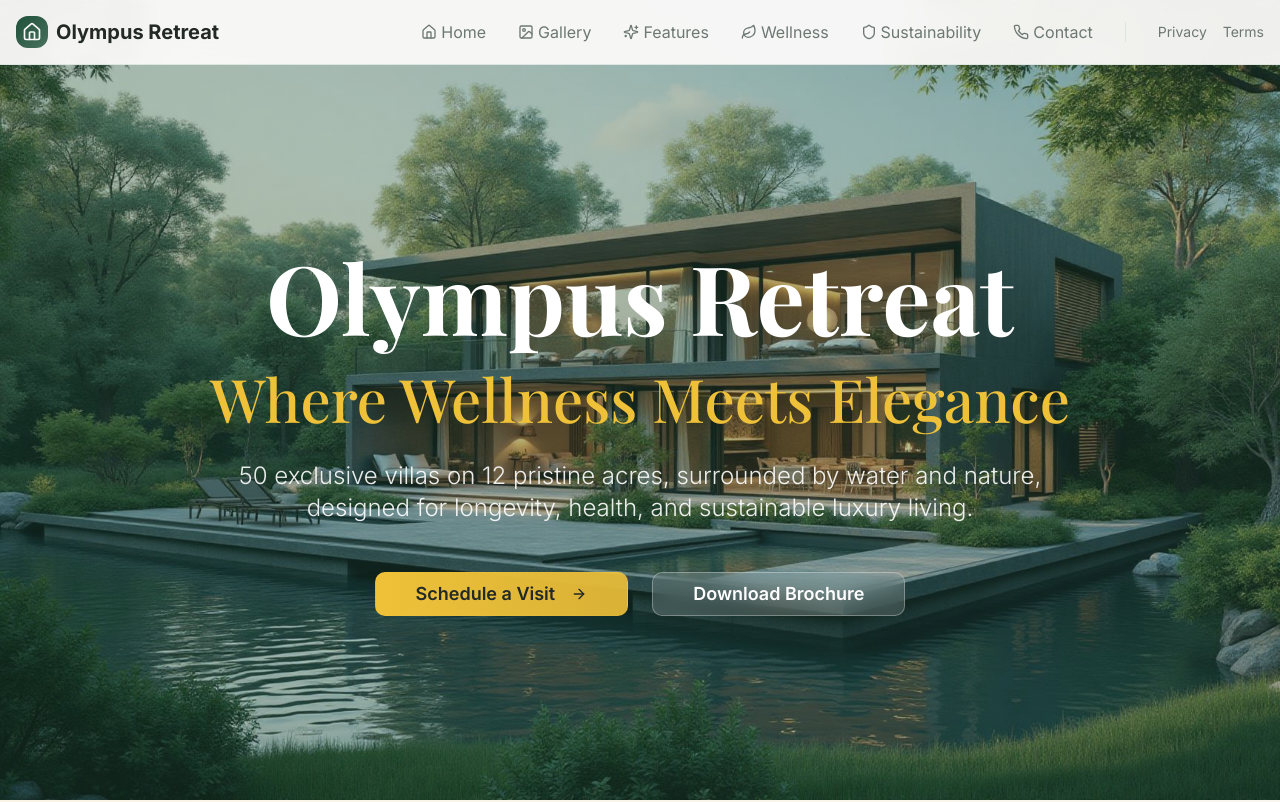
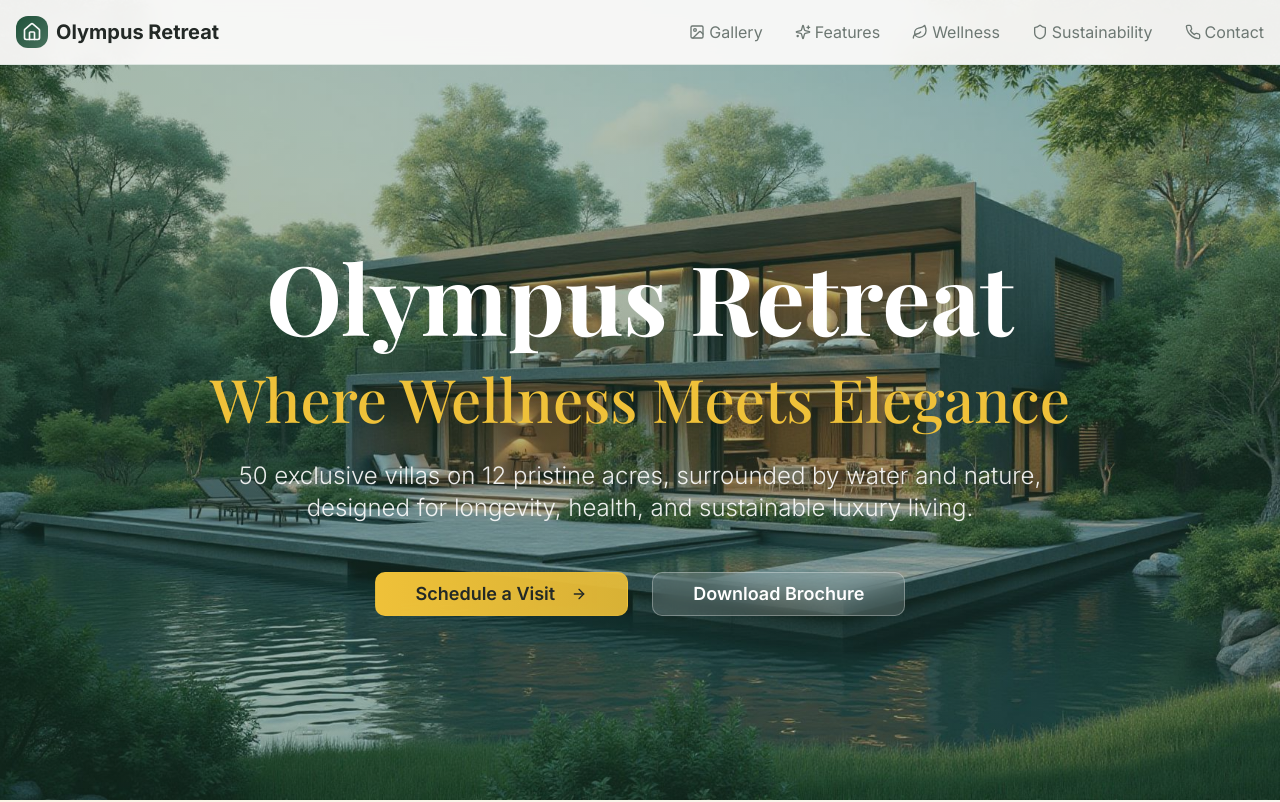
Before and after one commit to vmobifystudio/olympusretreat, a React (Vite) app: page / in a window 1280 px wide. Shown: the top 802 px of the page. Built offline with nearby package versions, Linux system fonts and the light colour scheme.

Commit message:
Update navigation menu

```diff
--- a/src/components/Navigation.tsx
+++ b/src/components/Navigation.tsx
@@ -15,7 +15,6 @@ const Navigation = () => {
   };
 
   const navItems = [
-    { id: 'hero', label: 'Home', icon: Home },
     { id: 'gallery', label: 'Gallery', icon: Image },
     { id: 'features', label: 'Features', icon: Sparkles },
     { id: 'wellness', label: 'Wellness', icon: Leaf },
@@ -28,12 +27,15 @@ const Navigation = () => {
       <div className="container mx-auto px-4">
         <div className="flex items-center justify-between h-16">
           {/* Logo */}
-          <div className="flex items-center space-x-2">
+          <button
+            onClick={() => scrollToSection('hero')}
+            className="flex items-center space-x-2 hover:opacity-80 transition-opacity"
+          >
             <div className="w-8 h-8 rounded-lg bg-gradient-to-br from-primary to-primary/80 flex items-center justify-center">
               <Home className="w-5 h-5 text-primary-foreground" />
             </div>
             <span className="text-xl font-bold text-foreground">Olympus Retreat</span>
-          </div>
+          </button>
 
           {/* Desktop Navigation */}
           <div className="hidden md:flex items-center space-x-8">
@@ -47,22 +49,6 @@ const Navigation = () => {
                 <span>{item.label}</span>
               </button>
             ))}
-
-            {/* Legal Links */}
-            <div className="flex items-center space-x-4 ml-8 border-l border-border pl-8">
-              <Link
-                to="/privacy-policy"
-                className="text-sm text-muted-foreground hover:text-foreground transition-colors"
-              >
-                Privacy
-              </Link>
-              <Link
-                to="/terms-of-service"
-                className="text-sm text-muted-foreground hover:text-foreground transition-colors"
-              >
-                Terms
-              </Link>
-            </div>
           </div>
 
           {/* Mobile Menu Button */}
@@ -90,23 +76,6 @@ const Navigation = () => {
                   <span>{item.label}</span>
                 </button>
               ))}
-
-              <div className="flex flex-col space-y-2 pt-4 border-t border-border">
-                <Link
-                  to="/privacy-policy"
-                  className="text-sm text-muted-foreground hover:text-foreground transition-colors py-1"
-                  onClick={() => setIsOpen(false)}
-                >
-                  Privacy Policy
-                </Link>
-                <Link
-                  to="/terms-of-service"
-                  className="text-sm text-muted-foreground hover:text-foreground transition-colors py-1"
-                  onClick={() => setIsOpen(false)}
-                >
-                  Terms of Service
-                </Link>
-              </div>
             </div>
           </div>
         )}
--- a/src/pages/Index.tsx
+++ b/src/pages/Index.tsx
@@ -581,7 +581,7 @@ const Index = () => {
 
           <div className="border-t border-white/20 pt-8 text-center">
             <p className="font-inter text-sm opacity-60">
-              © 2024 Luxury Villa Estate. All rights reserved.
+              © 2024 Olympus Retreat. All rights reserved.
             </p>
           </div>
         </div>
```
